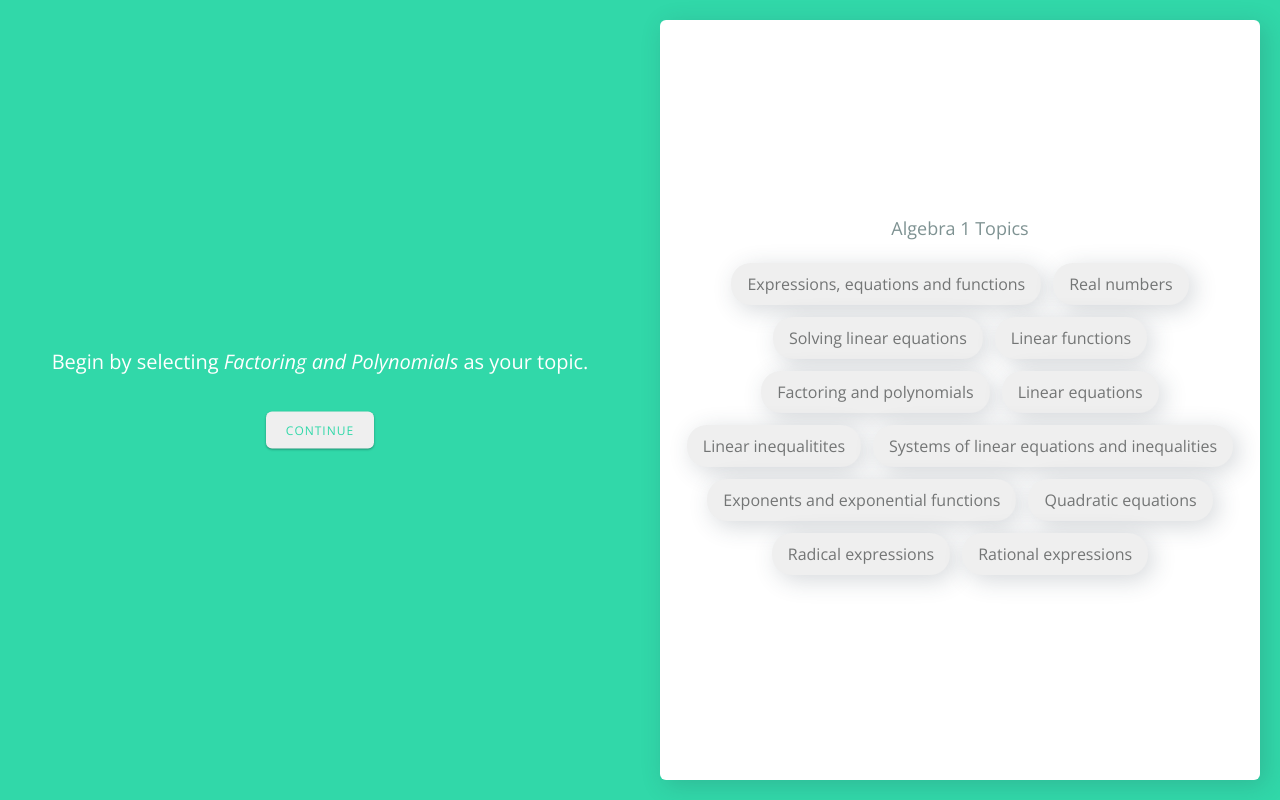
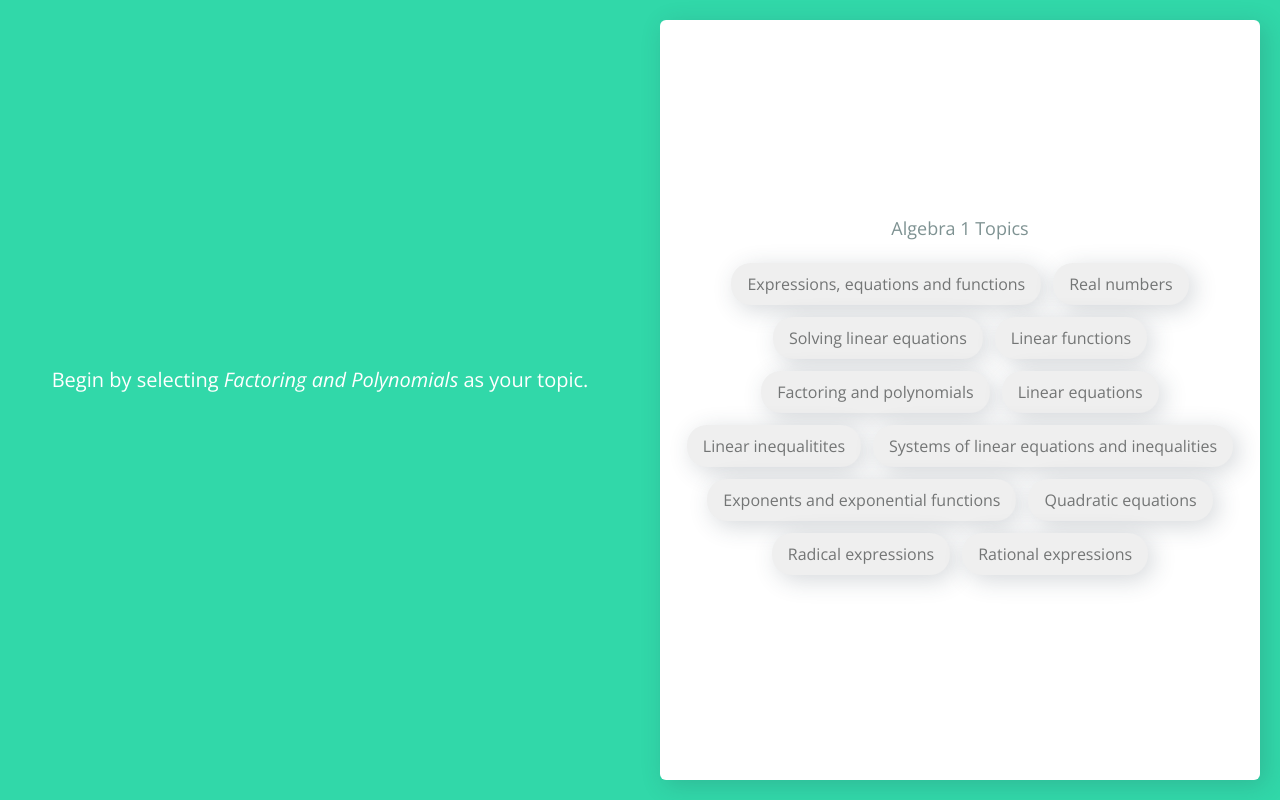
Before and after one commit to pczern/bristle-demo, a React app in the folder client/: page / in a window 1280 px wide. Built offline with nearby package versions, Linux system fonts and the light colour scheme.

Commit message:
Attempted use of && operator

```diff
--- a/client/src/components/Topic/index.jsx
+++ b/client/src/components/Topic/index.jsx
@@ -17,7 +17,6 @@ class Topic extends React.Component {
     onUnselect: () => null,
   }
   handleOnClick = () => {
-    console.log('what')
     if (!this.props.selected) this.props.onSelect(this.props.id)
     else this.props.onUnselect(this.props.id)
   }
--- a/client/src/containers/Intro/slides/TopicSlide/index.jsx
+++ b/client/src/containers/Intro/slides/TopicSlide/index.jsx
@@ -29,7 +29,7 @@ class TopicSlide extends React.Component {
           { id: 10, name: 'Radical expressions' },
           { id: 11, name: 'Rational expressions' },
         ],
-        maxSelectable: 3,
+        maxSelectable: 1,
         currentlySelected: 0, // count of how many are selected
       },
     }
@@ -65,12 +65,17 @@ class TopicSlide extends React.Component {
             <h2 className={css.topicslide__info__header}>
               Begin by selecting <i>Factoring and Polynomials</i> as your topic.
             </h2>
+            {
+              this.state.currentlySelected >= 1
+              && (
                 <button
                   className={css.topicslide__info__continue}
                   onClick={() => this.props.dispatch(nextSlide())}
                 >
                   Continue
                 </button>
+              )
+            }
           </div>
         </div>
         <div className={rightPanel}>
```
Lines whose indentation alone changed are shown as unchanged.
